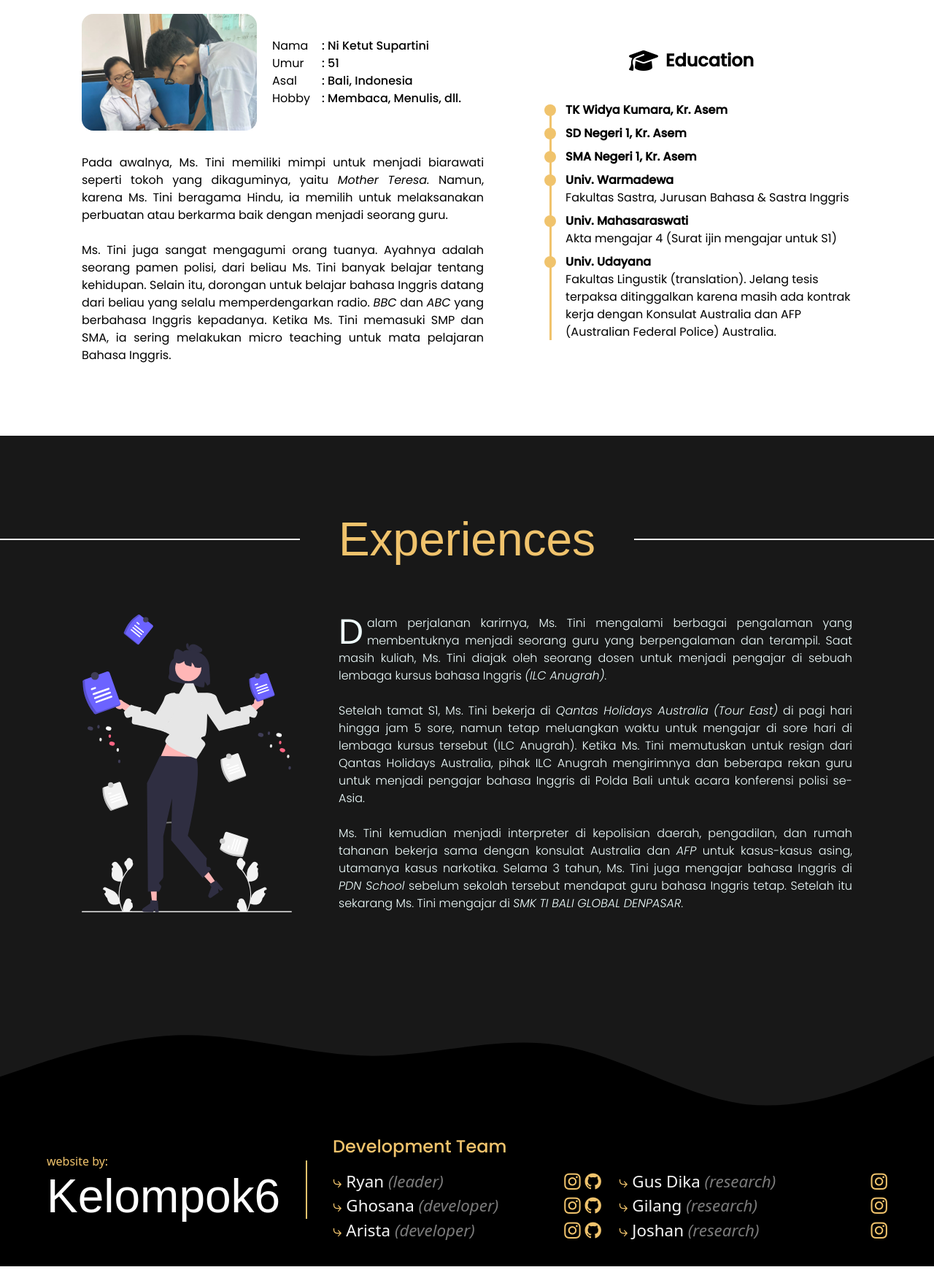
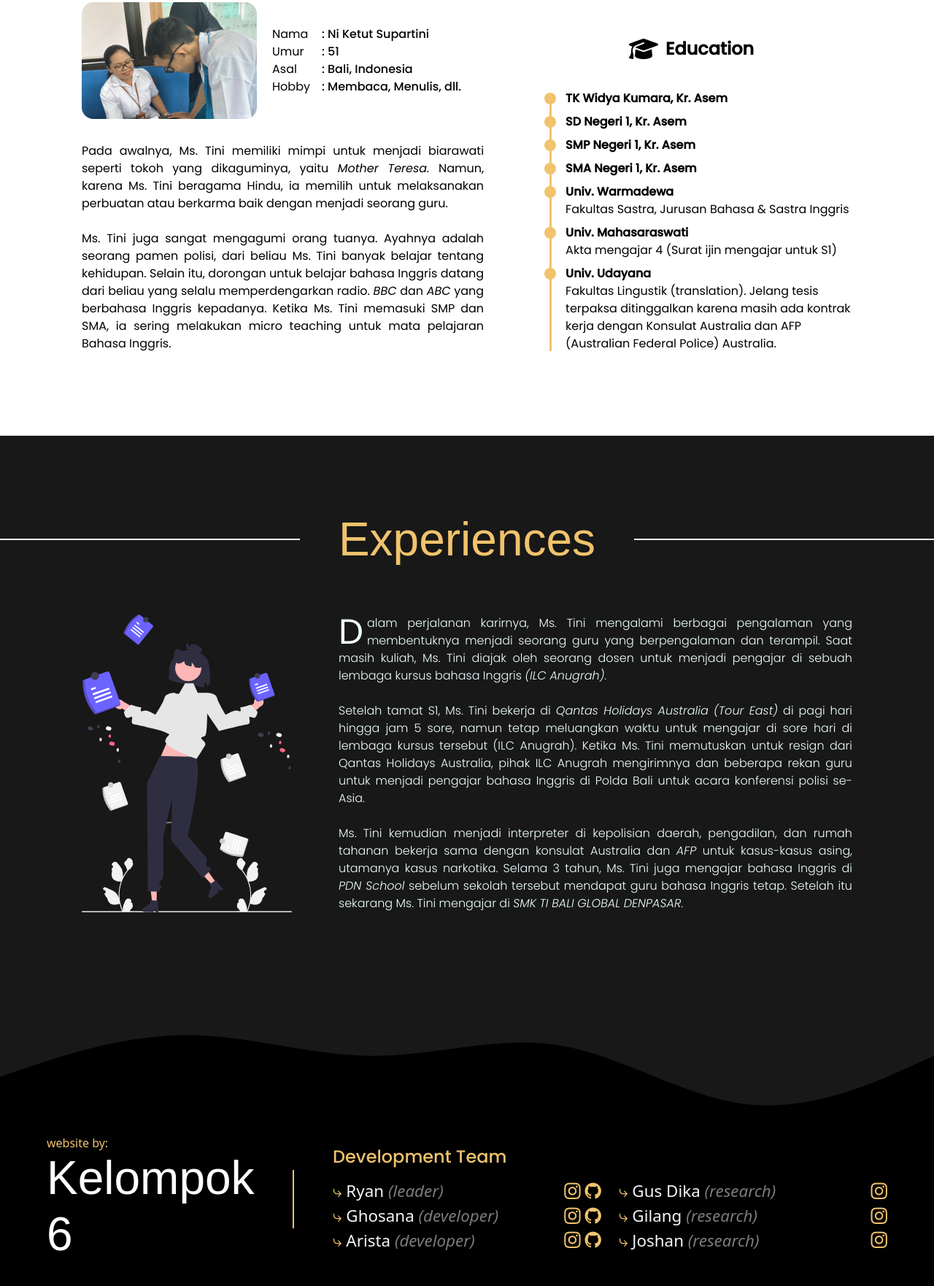
Before and after one commit to ryanpermanaa/Website-Biography, a plain HTML site: page index.html in a window 1280 px wide. Shown: the part 1003-2765 px from the top of the page at 73% size. Before the commit the page ends 2738 px from the top, so only its background shows below. Drawn offline with nearby package versions, Linux system fonts and the light colour scheme; a web font is replaced by a local one.

Commit message:
Tiny Fixes

```diff
--- a/index.html
+++ b/index.html
@@ -134,6 +134,7 @@
               <div class="line-through"></div>
               <p class="education-place">TK Widya Kumara, Kr. Asem</p>
               <p class="education-place">SD Negeri 1, Kr. Asem</p>
+              <p class="education-place">SMP Negeri 1, Kr. Asem</p>
               <p class="education-place">SMA Negeri 1, Kr. Asem</p>
               <div class="univ-1-wrapper">
                 <p class="education-place">Univ. Warmadewa</p>
@@ -224,7 +225,7 @@
         <div class="row align-items-center">
           <div class="k6 col">
             <h6 class="by">website by:</h6>
-            <h4 class="footer_title">Kelompok6</h4>
+            <h4 class="footer_title">Kelompok 6</h4>
           </div>
           <div class="garis col">
             <div class="garis-element"></div>
--- a/main.css
+++ b/main.css
@@ -592,6 +592,10 @@ body {
     transition: 250ms;
   }
 
+  .nav-list .nav-items::after {
+    display: none;
+  }
+
   .nav-list .nav-items:active,
   .nav-list .nav-items.active {
     background: var(--clr-primary);
```
